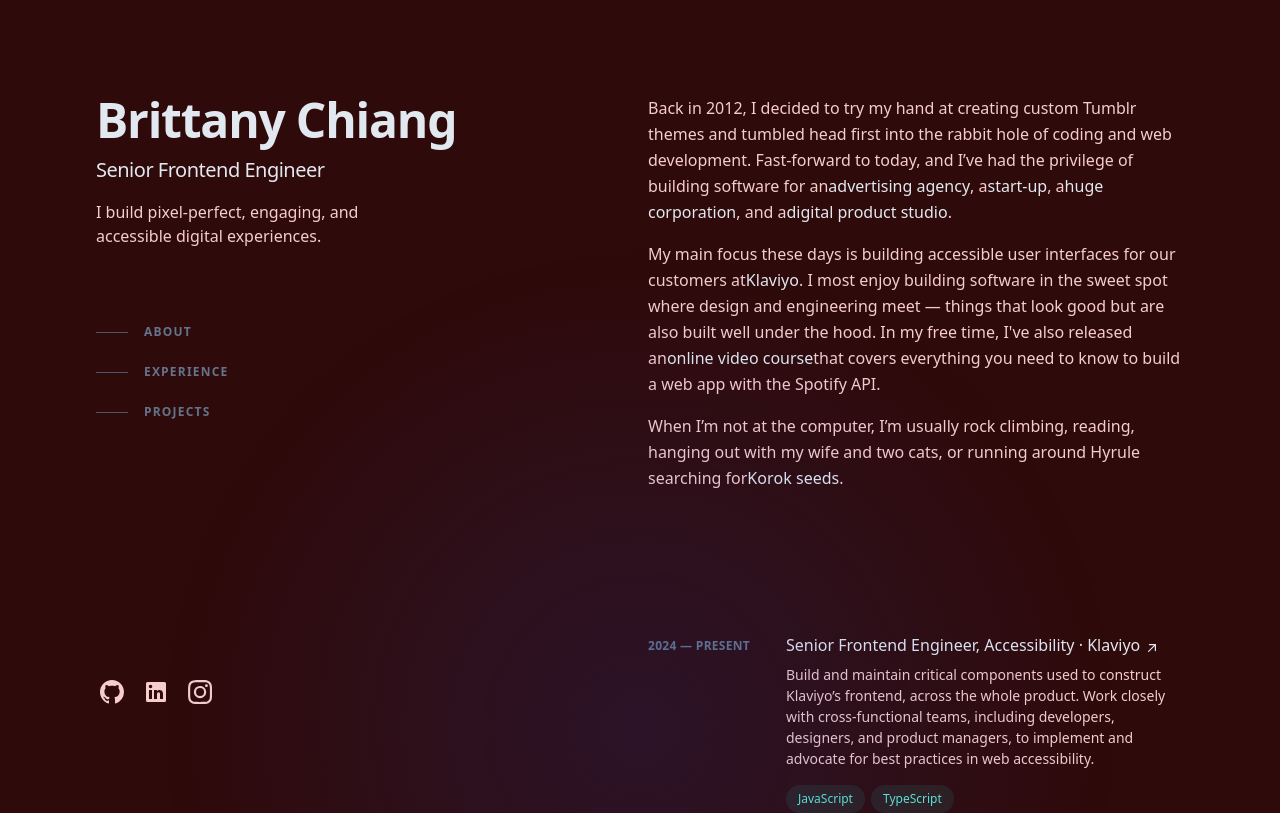
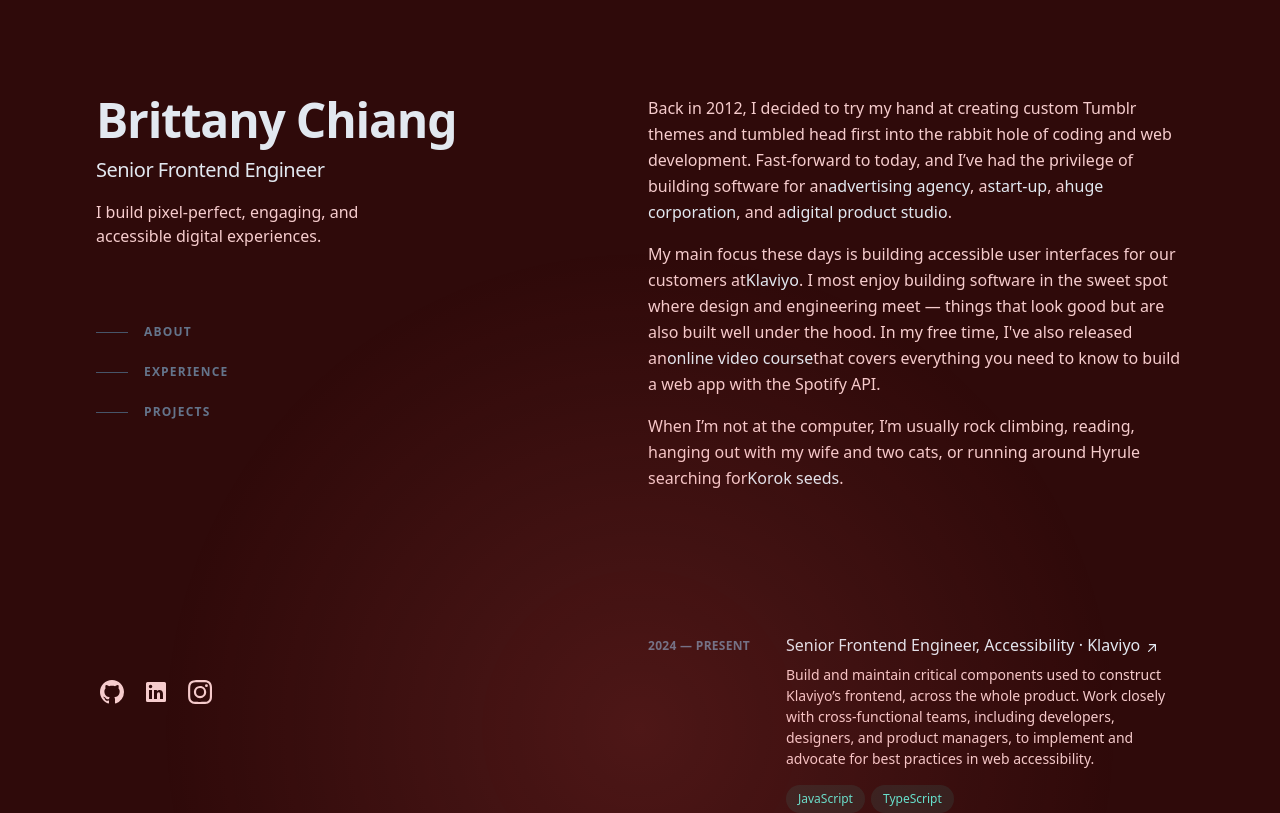
Before and after one commit to JoniMeichtry11/Portfolio-2024, an Angular app: page / in a window 1280 px wide. Shown: the top 813 px of the page. Built offline with nearby package versions, Linux system fonts and the light colour scheme.

Commit message:
feat: change colors in mouse foller

```diff
--- a/src/app/components/mouse-follower/mouse-follower.component.ts
+++ b/src/app/components/mouse-follower/mouse-follower.component.ts
@@ -6,16 +6,17 @@
   standalone: true,
   imports: [NgStyle],
   templateUrl: './mouse-follower.component.html',
-  styleUrl: './mouse-follower.component.scss'
+  styleUrl: './mouse-follower.component.scss',
 })
 export class MouseFollowerComponent {
-  gradientStyle: string = 'radial-gradient(600px at 50% 50%, rgba(29, 78, 216, 0.15), transparent 80%)';
+  gradientStyle: string =
+    'radial-gradient(600px at 50% 50%, rgba(255, 100, 100, 0.15), transparent 80%)';
 
   @HostListener('document:mousemove', ['$event'])
   onMouseMove(event: MouseEvent) {
     const { pageX, pageY } = event;
     const offsetX = pageX;
     const offsetY = pageY;
-    this.gradientStyle = `radial-gradient(600px at ${offsetX}px ${offsetY}px, rgba(29, 78, 216, 0.15), transparent 80%)`;
+    this.gradientStyle = `radial-gradient(600px at ${offsetX}px ${offsetY}px, rgba(255, 100, 100, 0.15), transparent 80%)`;
   }
 }
```
